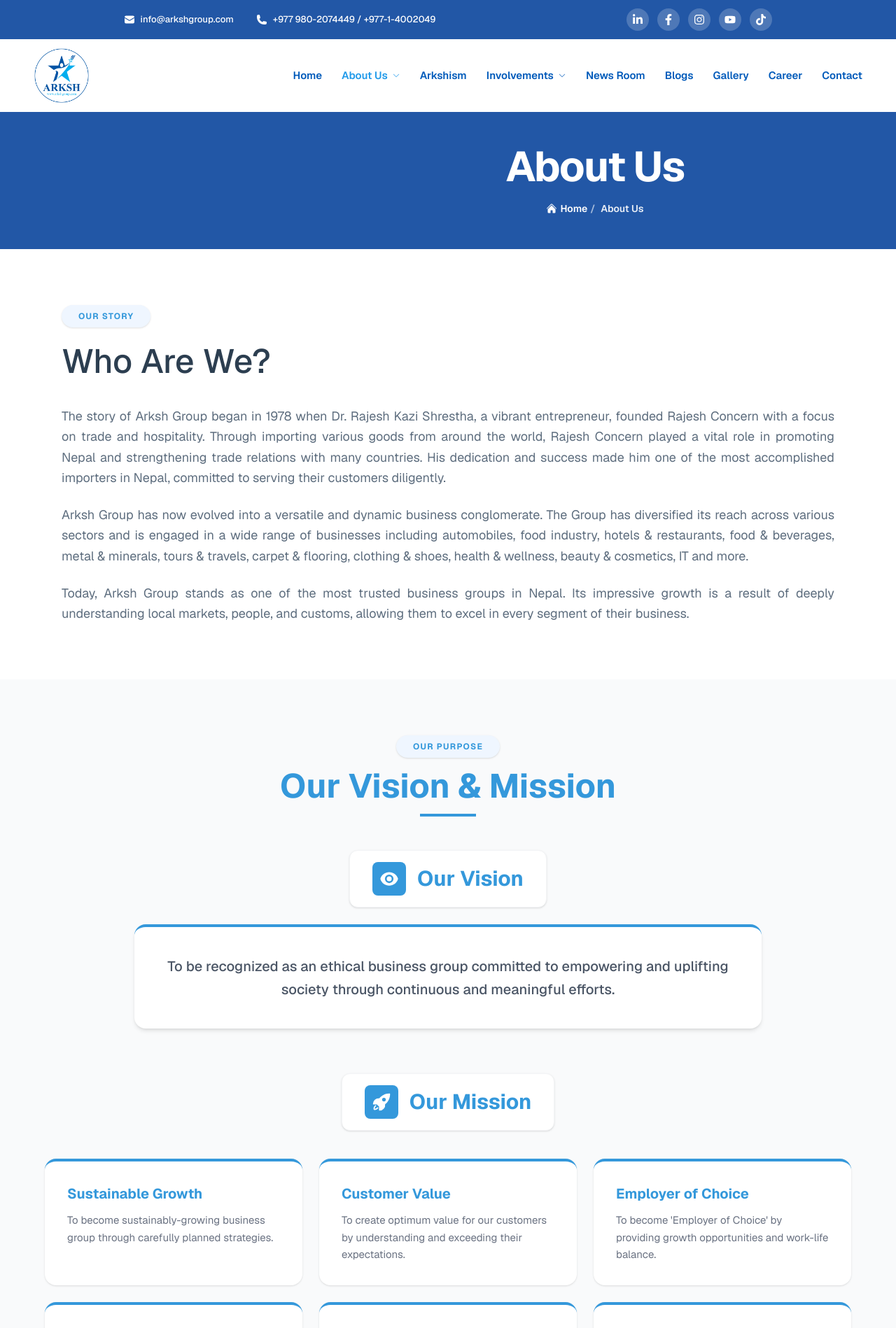
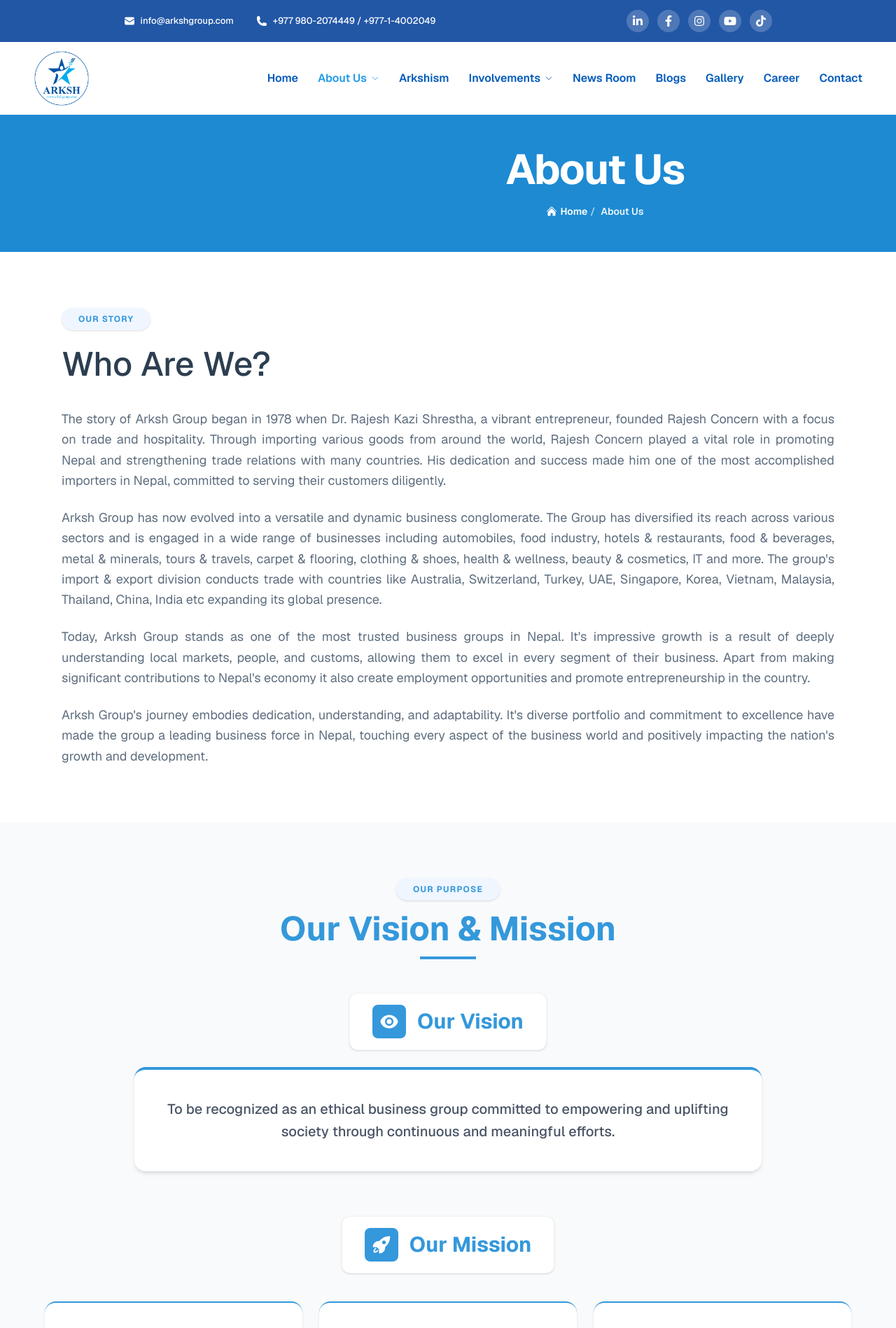
Before and after one commit to ArkshGroup/arkshgrp, a Next.js app: page /about in a window 1280 px wide. Shown: the top 1898 px of the page at 70% size. Built offline with nearby package versions, Linux system fonts and the light colour scheme.

Commit message:
new changes

```diff
--- a/src/collections/Gallery.ts
+++ b/src/collections/Gallery.ts
@@ -38,11 +38,6 @@
           relationTo: 'media',
           required: true,
         },
-        {
-          name: 'alt',
-          type: 'text',
-          label: 'Alt Text',
-        },
       ],
     },
   ],
--- a/src/components/AboutSection.tsx
+++ b/src/components/AboutSection.tsx
@@ -1,4 +1,4 @@
-"use client";
+'use client'
 
 import {
   HomeIcon,
@@ -14,9 +14,9 @@
   SparklesIcon,
   HandThumbUpIcon,
   ShieldCheckIcon,
-} from "@heroicons/react/24/solid";
-import Link from "next/link";
-import PageBanner from "./PageBanner";
+} from '@heroicons/react/24/solid'
+import Link from 'next/link'
+import PageBanner from './PageBanner'
 
 export default function AboutSection() {
   return (
@@ -27,10 +27,7 @@
         padding="py-12 px-6"
         width="w-425 mx-auto"
         textAlign="center"
-        breadcrumb={[
-          { name: "Home", href: "/", icon: <HomeIcon /> },
-          { name: "About Us" },
-        ]}
+        breadcrumb={[{ name: 'Home', href: '/', icon: <HomeIcon /> }, { name: 'About Us' }]}
       />
 
       {/* 2. WHO ARE WE SECTION (Provided by you) */}
@@ -39,78 +36,107 @@
           <span className="bg-blue-50 text-[#3498db] px-6 py-2 rounded-full text-xs font-bold uppercase tracking-widest shadow-sm">
             Our Story
           </span>
-          <h2 className="text-5xl font-medium text-[#2c3e50] mb-4">
-            Who Are We?
-          </h2>
+          <h2 className="text-5xl font-medium text-[#2c3e50] mb-4">Who Are We?</h2>
           <div className="space-y-6 text-[#5d6d7e] leading-relaxed text-lg text-justify">
             <p>
-              The story of Arksh Group began in 1978 when Dr. Rajesh Kazi
-              Shrestha, a vibrant entrepreneur, founded Rajesh Concern with a
-              focus on trade and hospitality. Through importing various goods
-              from around the world, Rajesh Concern played a vital role in
-              promoting Nepal and strengthening trade relations with many
-              countries. His dedication and success made him one of the most
-              accomplished importers in Nepal, committed to serving their
-              customers diligently.
+              The story of Arksh Group began in 1978 when Dr. Rajesh Kazi Shrestha, a vibrant
+              entrepreneur, founded Rajesh Concern with a focus on trade and hospitality. Through
+              importing various goods from around the world, Rajesh Concern played a vital role in
+              promoting Nepal and strengthening trade relations with many countries. His dedication
+              and success made him one of the most accomplished importers in Nepal, committed to
+              serving their customers diligently.
+            </p>{' '}
+            <p>
+              Arksh Group has now evolved into a versatile and dynamic business conglomerate. The
+              Group has diversified its reach across various sectors and is engaged in a wide range
+              of businesses including automobiles, food industry, hotels & restaurants, food &
+              beverages, metal & minerals, tours & travels, carpet & flooring, clothing & shoes,
+              health & wellness, beauty & cosmetics, IT and more. The group's import & export
+              division conducts trade with countries like Australia, Switzerland, Turkey, UAE,
+              Singapore, Korea, Vietnam, Malaysia, Thailand, China, India etc expanding its global
+              presence.
             </p>
             <p>
-              Arksh Group has now evolved into a versatile and dynamic business
-              conglomerate. The Group has diversified its reach across various
-              sectors and is engaged in a wide range of businesses including
-              automobiles, food industry, hotels & restaurants, food &
-              beverages, metal & minerals, tours & travels, carpet & flooring,
-              clothing & shoes, health & wellness, beauty & cosmetics, IT and
-              more.
+              Today, Arksh Group stands as one of the most trusted business groups in Nepal. It's
+              impressive growth is a result of deeply understanding local markets, people, and
+              customs, allowing them to excel in every segment of their business. Apart from making
+              significant contributions to Nepal's economy it also create employment opportunities
+              and promote entrepreneurship in the country.
             </p>
             <p>
-              Today, Arksh Group stands as one of the most trusted business
-              groups in Nepal. Its impressive growth is a result of deeply
-              understanding local markets, people, and customs, allowing them to
-              excel in every segment of their business.
+              Arksh Group's journey embodies dedication, understanding, and adaptability. It's
+              diverse portfolio and commitment to excellence have made the group a leading business
+              force in Nepal, touching every aspect of the business world and positively impacting
+              the nation's growth and development.
             </p>
           </div>
         </div>
       </div>
 
       {/* 3. VISION & MISSION SECTION */}
-      <section className="bg-gray-50 py-20 px-6">
+      <section className="bg-gray-50 py-20 px-6 ">
         <div className="max-w-6xl mx-auto text-center">
           <div className="flex flex-col items-center mb-12">
             <span className="bg-blue-50 text-[#3498db] px-6 py-2 rounded-full text-xs font-bold uppercase tracking-widest mb-4 shadow-sm">
               Our Purpose
             </span>
-            <h2 className="text-5xl font-bold text-[#3498db]">
-              Our Vision & Mission
-            </h2>
+            <h2 className="text-5xl font-bold text-[#3498db]">Our Vision & Mission</h2>
             <div className="w-20 h-1 bg-[#3498db] mt-4"></div>
           </div>
 
           {/* Vision Card */}
           <div className="mb-16">
-            <div className="bg-white inline-flex items-center gap-4 px-8 py-4 rounded-xl shadow-sm border border-gray-100 mb-6">
-              <div className="bg-[#3498db] p-2.5 rounded-lg text-white">
-                <EyeIcon className="w-7 h-7" />
+            {/* Vision Label */}
+            <div className="inline-block">
+              <div
+                className="bg-white inline-flex items-center gap-4 px-8 py-4 rounded-xl
+                    shadow-sm border border-gray-100 mb-6
+                    transition-all duration-300 ease-out
+                    hover:-translate-y-2 hover:shadow-lg hover:scale-[1.02] cursor-pointer"
+              >
+                <div
+                  className="bg-[#3498db] p-2.5 rounded-lg text-white
+                      transition-all duration-300
+                      hover:scale-110"
+                >
+                  <EyeIcon className="w-7 h-7" />
+                </div>
+
+                <span className="text-3xl font-bold text-[#3498db]">Our Vision</span>
               </div>
-              <span className="text-3xl font-bold text-[#3498db]">
-                Our Vision
-              </span>
             </div>
-            <div className="bg-white p-10 rounded-2xl border-t-4 border-[#3498db] shadow-md max-w-4xl mx-auto">
+
+            {/* Vision Content Card */}
+            <div
+              className="bg-white p-10 rounded-2xl border-t-4 border-[#3498db]
+                  shadow-md max-w-4xl mx-auto
+                  transition-all duration-500 ease-out
+                  hover:-translate-y-3 hover:shadow-2xl hover:scale-[1.01] cursor-pointer"
+            >
               <p className="text-xl text-gray-600 leading-relaxed font-medium">
-                To be recognized as an ethical business group committed to
-                empowering and uplifting society through continuous and
-                meaningful efforts.
+                To be recognized as an ethical business group committed to empowering and uplifting
+                society through continuous and meaningful efforts.
               </p>
             </div>
           </div>
 
           {/* Mission Grid */}
           <div className="flex flex-col items-center">
-            <div className="bg-white inline-flex items-center gap-4 px-8 py-4 rounded-xl shadow-sm border border-gray-100 mb-10">
-              <div className="bg-[#3498db] p-2.5 rounded-lg text-white">
-                <RocketLaunchIcon className="w-7 h-7" />
+            <div
+              className="bg-white inline-flex items-center gap-4 px-8 py-4 rounded-xl
+             shadow-sm border border-gray-100 mb-10 cursor-pointer
+             transition-all duration-300 ease-out
+             hover:-translate-y-2 hover:shadow-lg hover:scale-[1.02]"
+            >
+              <div
+                className="bg-[#3498db] p-2.5 rounded-lg text-white
+               transition-transform duration-300
+               group-hover:scale-110"
+              >
+                <RocketLaunchIcon className="w-7 h-7 transition-transform duration-300 group-hover:scale-110" />
               </div>
-              <span className="text-3xl font-bold text-[#3498db]">
+
+              <span className="text-3xl font-bold text-[#3498db] transition-colors duration-300">
                 Our Mission
               </span>
             </div>
@@ -118,38 +144,41 @@
             <div className="grid grid-cols-1 md:grid-cols-2 lg:grid-cols-3 gap-6">
               {[
                 {
-                  title: "Sustainable Growth",
-                  desc: "To become sustainably-growing business group through carefully planned strategies.",
+                  title: 'Sustainable Growth',
+                  desc: 'To become sustainably-growing business group through carefully planned strategies.',
                 },
                 {
-                  title: "Customer Value",
-                  desc: "To create optimum value for our customers by understanding and exceeding their expectations.",
+                  title: 'Customer Value',
+                  desc: 'To create optimum value for our customers by understanding and exceeding their expectations.',
                 },
                 {
-                  title: "Employer of Choice",
+                  title: 'Employer of Choice',
                   desc: "To become 'Employer of Choice' by providing growth opportunities and work-life balance.",
                 },
                 {
-                  title: "Equal Opportunities",
-                  desc: "To provide equal opportunities regardless of age, caste, gender, race, and religion.",
+                  title: 'Equal Opportunities',
+                  desc: 'To provide equal opportunities regardless of age, caste, gender, race, and religion.',
                 },
                 {
-                  title: "Community Support",
-                  desc: "To empower communities by providing support and opportunities that unite society.",
+                  title: 'Community Support',
+                  desc: 'To empower communities by providing support and opportunities that unite society.',
                 },
                 {
-                  title: "Business Excellence",
-                  desc: "To uphold the highest standards of integrity, quality, service, innovation, and excellence.",
+                  title: 'Business Excellence',
+                  desc: 'To uphold the highest standards of integrity, quality, service, innovation, and excellence.',
                 },
               ].map((item, idx) => (
                 <div
                   key={idx}
-                  className="bg-white p-8 rounded-2xl border-t-4 border-[#3498db] shadow-sm text-left hover:shadow-md transition-shadow"
+                  className="bg-white p-8 rounded-2xl border-t-2 border-[#3498db] shadow-sm text-left
+             transition-all duration-300 ease-out cursor-pointer
+             hover:-translate-y-2 hover:shadow-xl hover:border-t-4 hover:scale-[1.02]"
                 >
-                  <h4 className="text-[#3498db] text-xl font-bold mb-3">
+                  <h4 className="text-[#3498db] text-xl font-bold mb-3 transition-colors duration-300">
                     {item.title}
                   </h4>
-                  <p className="text-gray-500 text-[15px] leading-relaxed">
+
+                  <p className="text-gray-500 text-[15px] leading-relaxed transition-colors duration-300">
                     {item.desc}
                   </p>
                 </div>
@@ -166,9 +195,7 @@
             <span className="bg-blue-50 text-[#3498db] px-6 py-2 rounded-full text-xs font-bold uppercase tracking-widest mb-4 shadow-sm">
               Our Core Values
             </span>
-            <h2 className="text-5xl font-bold text-[#3498db]">
-              The Principles That Guide Us
-            </h2>
+            <h2 className="text-5xl font-bold text-[#3498db]">The Principles That Guide Us</h2>
             <div className="w-24 h-1 bg-[#3498db] mt-4 mb-4"></div>
             <p className="text-gray-500 font-medium italic">
               Our values shape who we are and how we work together
@@ -178,54 +205,54 @@
           <div className="grid grid-cols-1 sm:grid-cols-2 lg:grid-cols-4 gap-8">
             {[
               {
-                label: "Accountability",
+                label: 'Accountability',
                 icon: <CheckCircleIcon />,
-                desc: "Taking responsibility for our actions and decisions",
+                desc: 'Taking responsibility for our actions and decisions',
               },
               {
-                label: "Determination",
+                label: 'Determination',
                 icon: <ArrowTrendingUpIcon />,
-                desc: "Pursuing our goals with unwavering resolve",
+                desc: 'Pursuing our goals with unwavering resolve',
               },
               {
-                label: "Discipline",
+                label: 'Discipline',
                 icon: <ClockIcon />,
-                desc: "Maintaining high standards in all we do",
+                desc: 'Maintaining high standards in all we do',
               },
               {
-                label: "Equality",
+                label: 'Equality',
                 icon: <ScaleIcon />,
-                desc: "Treating everyone with fairness and respect",
+                desc: 'Treating everyone with fairness and respect',
               },
               {
-                label: "Hard-Work",
+                label: 'Hard-Work',
                 icon: <WrenchIcon />,
-                desc: "Putting in our best effort in everything we do",
+                desc: 'Putting in our best effort in everything we do',
               },
               {
-                label: "Helpfulness",
+                label: 'Helpfulness',
                 icon: <HandRaisedIcon />,
-                desc: "Supporting others in their journey to success",
+                desc: 'Supporting others in their journey to success',
               },
               {
-                label: "Honesty",
+                label: 'Honesty',
                 icon: <HeartIcon />,
-                desc: "Being truthful and transparent in all our dealings",
+                desc: 'Being truthful and transparent in all our dealings',
               },
               {
-                label: "Kindness",
+                label: 'Kindness',
                 icon: <SparklesIcon />,
-                desc: "Showing compassion and care in our interactions",
+                desc: 'Showing compassion and care in our interactions',
               },
               {
-                label: "Respect",
+                label: 'Respect',
                 icon: <HandThumbUpIcon />,
-                desc: "Valuing and honoring the dignity of all",
+                desc: 'Valuing and honoring the dignity of all',
               },
               {
-                label: "Trust",
+                label: 'Trust',
                 icon: <ShieldCheckIcon />,
-                desc: "Building reliable and lasting relationships",
+                desc: 'Building reliable and lasting relationships',
               },
             ].map((value, idx) => (
               <div
@@ -235,17 +262,13 @@
                 <div className="bg-blue-50 text-[#3498db] p-4 rounded-full mb-6 w-20 h-20 flex items-center justify-center group-hover:scale-110 transition-transform">
                   <div className="w-10 h-10">{value.icon}</div>
                 </div>
-                <h4 className="text-2xl font-bold text-[#2c3e50] mb-3">
-                  {value.label}
-                </h4>
-                <p className="text-gray-400 text-sm leading-relaxed px-2">
-                  {value.desc}
-                </p>
+                <h4 className="text-2xl font-bold text-[#2c3e50] mb-3">{value.label}</h4>
+                <p className="text-gray-400 text-sm leading-relaxed px-2">{value.desc}</p>
               </div>
             ))}
           </div>
         </div>
       </section>
     </main>
-  );
+  )
 }
--- a/src/components/GallerySection.tsx
+++ b/src/components/GallerySection.tsx
@@ -5,7 +5,6 @@
 import { HomeIcon } from '@heroicons/react/24/solid'
 import Image from 'next/image'
 import PageBanner from './PageBanner'
-
 import CircularProgress from '@mui/material/CircularProgress'
 import Box from '@mui/material/Box'
 
--- a/src/components/Header.tsx
+++ b/src/components/Header.tsx
@@ -68,7 +68,7 @@
       }`}
     >
       {/* ================= TOP BAR ================= */}
-      <div className="bg-[#2257A6] text-white py-3 px-4 md:px-12 flex flex-col md:flex-row justify-around items-center gap-4">
+      <div className="bg-[#2257A6] text-white py-3.5 px-4 md:px-12 flex flex-col md:flex-row justify-around items-center gap-4">
         <div className="flex flex-col md:flex-row gap-4 md:gap-8 items-center text-[13px] font-medium">
           <a
             href="mailto:info@arkshgroup.com"
@@ -97,9 +97,9 @@
                   href={social.href}
                   target="_blank"
                   rel="noopener noreferrer"
-                  className="bg-white/20 hover:bg-white hover:text-[#209AEA] p-1.5 rounded-full text-[18px] transition-all duration-300 flex items-center justify-center w-8 h-8"
+                  className="bg-white/20 hover:bg-white hover:text-[#209AEA] p-1 rounded-full text-[18px] transition-all duration-300 flex items-center justify-center w-8 h-8"
                 >
-                  <Icon className="w-4 h-4" />
+                  <Icon className="w-5 h-4" />
                 </a>
 
                 {hasBrands && (
@@ -170,7 +170,7 @@
                 {hasDropdown ? (
                   <>
                     <button
-                      className={`font-semibold text-[15px] flex items-center gap-1 transition-colors ${
+                      className={`font-semibold text-[16px] flex items-center gap-1 transition-colors ${
                         isActive ? 'text-[#209AEA]' : 'text-[#005ABA] hover:text-[#209AEA]'
                       }`}
                     >
@@ -239,7 +239,7 @@
                 ) : (
                   <Link
                     href={item.href}
-                    className={`font-semibold text-[15px] transition-colors border-b-2 pb-1 ${
+                    className={`font-semibold text-[16px] transition-colors border-b-2 pb-1 ${
                       isActive
                         ? 'text-[#209AEA] border-[#209AEA]'
                         : 'text-[#005ABA] border-transparent hover:text-[#209AEA] hover:border-[#209AEA]'
--- a/src/components/PageBanner.tsx
+++ b/src/components/PageBanner.tsx
@@ -1,31 +1,31 @@
-import Link from "next/link";
-import { ReactNode, CSSProperties } from "react";
+import Link from 'next/link'
+import { ReactNode, CSSProperties } from 'react'
 
 interface BreadcrumbItem {
-  name: string;
-  href?: string;
-  icon?: ReactNode;
+  name: string
+  href?: string
+  icon?: ReactNode
 }
 
 interface PageBannerProps {
-  title: string;
-  breadcrumb?: BreadcrumbItem[];
-  bgColor?: string;
-  textColor?: string;
-  padding?: string; // e.g., "py-8 px-4" or "p-10"
-  width?: string; // e.g., "w-full", "max-w-6xl"
-  textAlign?: "left" | "center" | "right";
-  style?: CSSProperties; // for any additional inline styles
+  title: string
+  breadcrumb?: BreadcrumbItem[]
+  bgColor?: string
+  textColor?: string
+  padding?: string // e.g., "py-8 px-4" or "p-10"
+  width?: string // e.g., "w-full", "max-w-6xl"
+  textAlign?: 'left' | 'center' | 'right'
+  style?: CSSProperties // for any additional inline styles
 }
 
 const PageBanner: React.FC<PageBannerProps> = ({
   title,
   breadcrumb = [],
-  bgColor = "#2257A6",
-  textColor = "#ffffff",
-  padding = "py-8",
-  width = "w-full",
-  textAlign = "center",
+  bgColor = '#1D8AD2',
+  textColor = '#ffffff',
+  padding = 'py-8',
+  width = 'w-full',
+  textAlign = 'center',
   style = {},
 }) => {
   return (
@@ -41,26 +41,19 @@
             <span key={index} className="flex items-center gap-1">
               {item.icon && <span className="w-4 h-4">{item.icon}</span>}
               {item.href ? (
-                <Link
-                  href={item.href}
-                  className="hover:underline transition-all"
-                >
+                <Link href={item.href} className="hover:underline transition-all">
                   {item.name}
                 </Link>
               ) : (
-                <span className={index === 0 ? "" : "opacity-90"}>
-                  {item.name}
-                </span>
+                <span className={index === 0 ? '' : 'opacity-90'}>{item.name}</span>
               )}
-              {index < breadcrumb.length - 1 && (
-                <span className="opacity-60">/</span>
-              )}
+              {index < breadcrumb.length - 1 && <span className="opacity-60">/</span>}
             </span>
           ))}
         </div>
       )}
     </section>
-  );
-};
+  )
+}
 
-export default PageBanner;
+export default PageBanner
--- a/src/payload-types.ts
+++ b/src/payload-types.ts
@@ -345,7 +345,6 @@
   year?: string | null;
   images: {
     image: string | Media;
-    alt?: string | null;
     id?: string | null;
   }[];
   updatedAt: string;
@@ -642,7 +641,6 @@
     | T
     | {
         image?: T;
-        alt?: T;
         id?: T;
       };
   updatedAt?: T;
```
Also changed, not shown: src/components/ArkshHelp.tsx (+44 -52 lines), src/components/Arkshism.tsx (+16 -4 lines), src/components/ArkshismSection.tsx (+54 -15 lines), src/components/CareerSection.tsx (+51 -86 lines), src/components/FeaturedProducts.tsx (+12 -5 lines), src/components/NewsRoom.tsx (+34 -15 lines).
